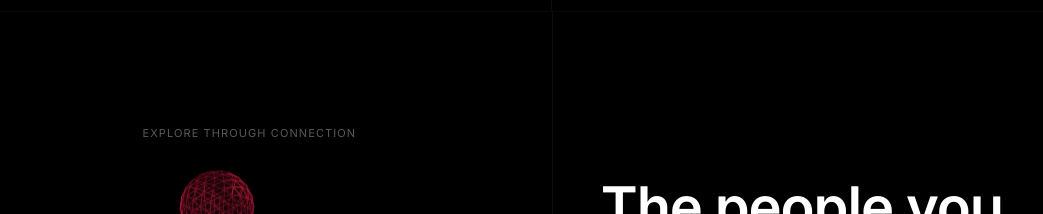
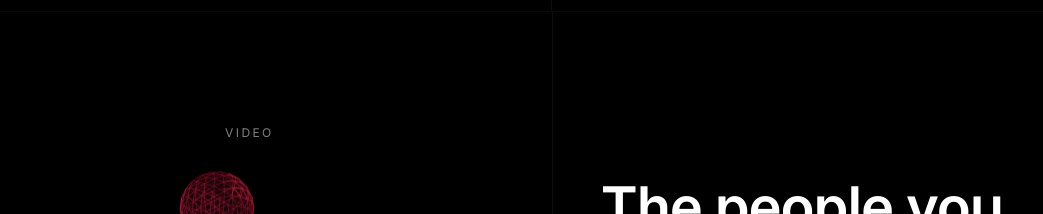
Before and after one commit to sn-ux/blueprint, a Next.js app: page / in a window 1280 px wide. Shown: the part 1560-1774 px from the top of the page, without its empty margins (133-1176 px from the left). Built offline with nearby package versions, Linux system fonts and the light colour scheme; no server answers; the database is empty.

Commit message:
add dynamic domain label above page 3 spheres synced with carousel

```diff
--- a/app/page.tsx
+++ b/app/page.tsx
@@ -169,6 +169,17 @@ const PAGE3_COLORS = [
   "#FF0000", // YouTube  [4]
   "#10A37F", // ChatGPT  [5]
   "#EA4335", // DoorDash [6]
+];
+
+// ── Page 3 domain labels — indexed to match COMPANIES / PAGE3_COLORS order ───
+const PAGE3_DOMAIN_LABELS = [
+  "Information", // Google   [0]
+  "Video",       // TikTok   [1]
+  "Products",    // Amazon   [2]
+  "Music",       // Spotify  [3]
+  "Video",       // YouTube  [4]
+  "Ideas",       // ChatGPT  [5]
+  "Food",        // DoorDash [6]
 ];
 
 // ── Geometry helpers (used by SphereCanvas logic below) ──────────────────────
@@ -1845,8 +1856,12 @@ export default function LandingPage() {
 
         {/* ── LEFT: spheres ───────────────────────────────────────────────────── */}
         <div className="flex flex-col items-center justify-center py-8 px-6 flex-shrink-0" style={{ width: "54%" }}>
-          <p className="text-[11px] tracking-widest uppercase mb-4 select-none" style={{ color: "rgba(255,255,255,0.35)" }}>
-            Explore through connection
+          <p
+            key={carouselIdx}
+            className="text-[12px] tracking-[0.20em] uppercase mb-4 select-none"
+            style={{ color: "rgba(255,255,255,0.50)", animation: "fadeSlideUp 0.35s ease-out" }}
+          >
+            {PAGE3_DOMAIN_LABELS[carouselIdx]}
           </p>
 
           {/* Circular arrangement — Friends in centre, 6 friends orbiting */}
```
